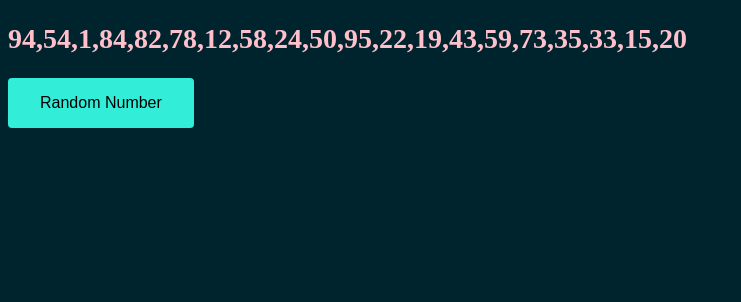
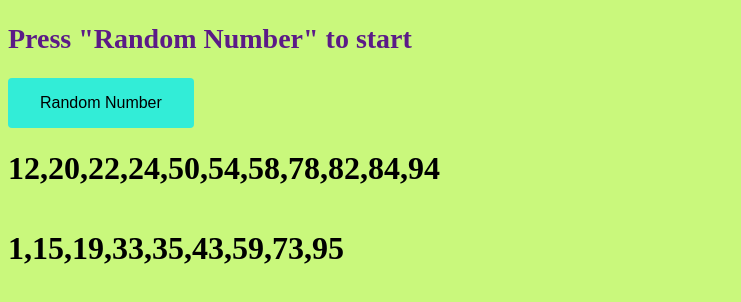
Before and after one commit to dariia-kachalova/RandomNumberGeneratorJS, a plain HTML site: page index.html in a window 1280 px wide. Both pictures are taken after a click on the button "Random Number". Shown: the whole page, without its empty margins (0-741 px from the left). Drawn offline with Linux system fonts and the light colour scheme.

Commit message:
evens and odds

```diff
--- a/css/style.css
+++ b/css/style.css
@@ -1,5 +1,5 @@
 body {
-	background-color: #00242e;
+	background-color: #C9F87C;
 }
 
 .cont {
@@ -24,5 +24,10 @@ body {
 
 #number {
 	font-size: 28px;
-	color: pink;
+	color: #5B1B87;
 }
+
+.results{
+	flex-direction: column;
+	display: flex;
+}
--- a/index.html
+++ b/index.html
@@ -8,10 +8,10 @@
 </head>
 <body>
 	<div class="container">
-		<h2 id="number">Press "Random Number Generator" to start</h2>
-		<div class ="evens"></div>
-		<div class ="odds"></div>
-   	<button class="btn" id="generate">Random Number</button>
+		<div><h2 id="number">Press "Random Number" to start</h2></div>
+		<div><button class="btn" id="generate">Random Number</button></div>
+		<div class="results"><h1 id="evens"></h1></div>
+		<div class="results"><h1 id ="odds"><h1></div>
 	</div>
 	<script src="js/script.js"></script>
 </body>
--- a/js/script.js
+++ b/js/script.js
@@ -1,25 +1,47 @@
 const num = document.getElementById('number');
 const btn = document.getElementById('generate');
+const evens = document.getElementById('evens');
+const odds = document.getElementById('odds');
 
 
 const arr = [];
 
 
-while(arr.length < 20){
-    var r = Math.floor(Math.random() * 100) + 1;
-    if(arr.indexOf(r) === -1) arr.push(r);
+while (arr.length < 20) {
+	var r = Math.floor(Math.random() * 100) + 1;
+	if (arr.indexOf(r) === -1) arr.push(r);
 }
-console.log(arr);
-var evens = arr.filter((r) => {
+//console.log(arr);
+
+
+var lol = [] = arr.filter((r) => {
 	return r % 2 === 0;
 })
-console.log(evens)
+arr.push[lol]
 
-var odds = arr.filter((r) => {
+lol.sort(function (a, b) {
+
+	return a - b;
+});
+
+
+var olo = [] = arr.filter((r) => {
 	return r % 2 === 1;
 })
-console.log(odds)
+arr.push[olo]
+
+olo.sort(function (a, b) {
+
+	return a - b;
+});
+
+
+
+
 
 btn.addEventListener('click', () => {
-	num.innerHTML = arr;
+//num.innerHTML = arr;
+	evens.innerHTML = lol;
+	odds.innerHTML = olo;
+
 });
```
